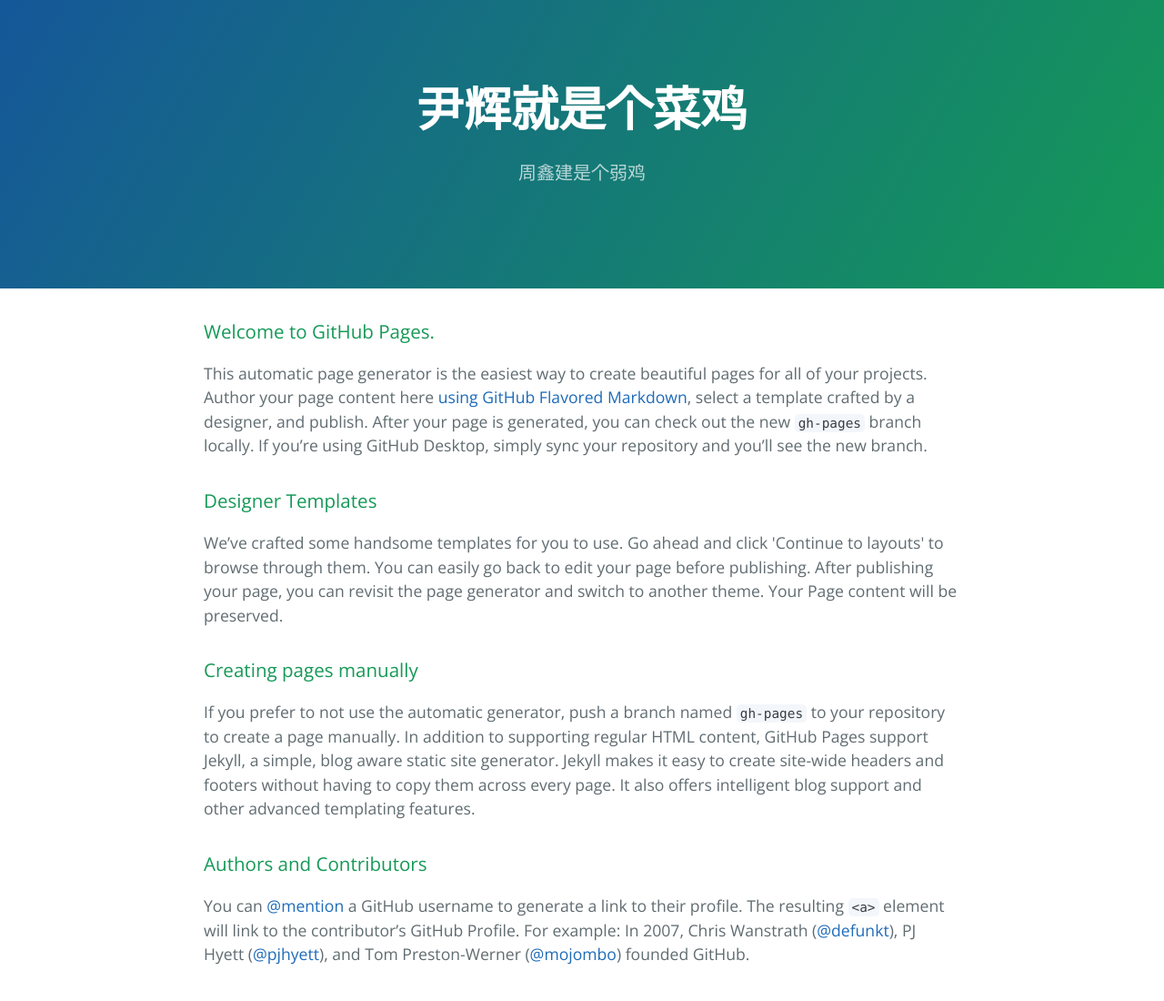
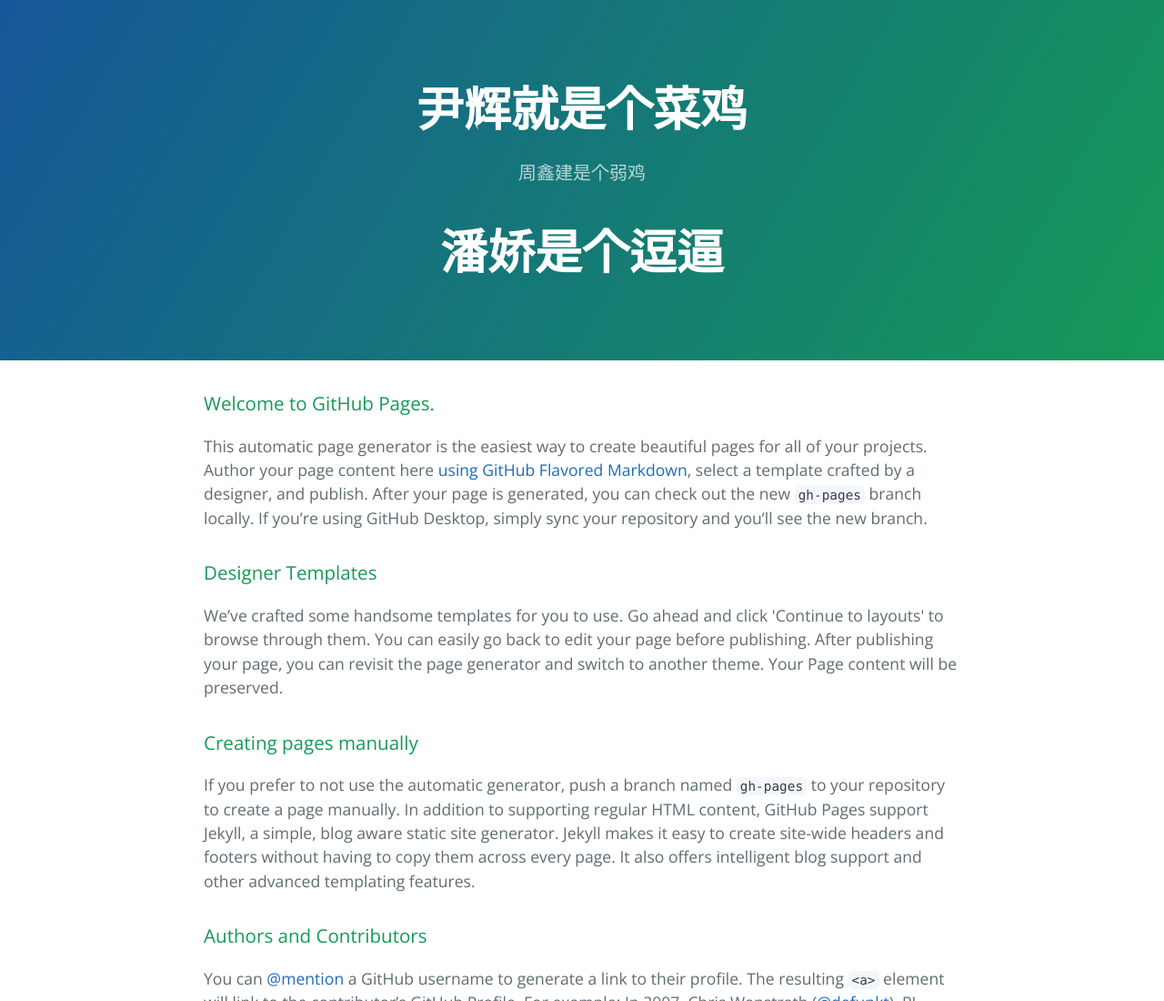
Before and after one commit to tmdpyy/tmdpyy.github.io, a plain HTML site: page index.html in a window 1280 px wide. Shown: the top 1100 px of the page at 91% size. Drawn offline with nearby package versions, Linux system fonts and the light colour scheme.

Commit message:
Update index.html

```diff
--- a/index.html
+++ b/index.html
@@ -13,6 +13,7 @@
     <section class="page-header">
       <h1 class="project-name">尹辉就是个菜鸡</h1>
       <h2 class="project-tagline">周鑫建是个弱鸡</h2>
+       <h1 class="project-name">潘娇是个逗逼</h1>
     </section>
 
     <section class="main-content">
```
